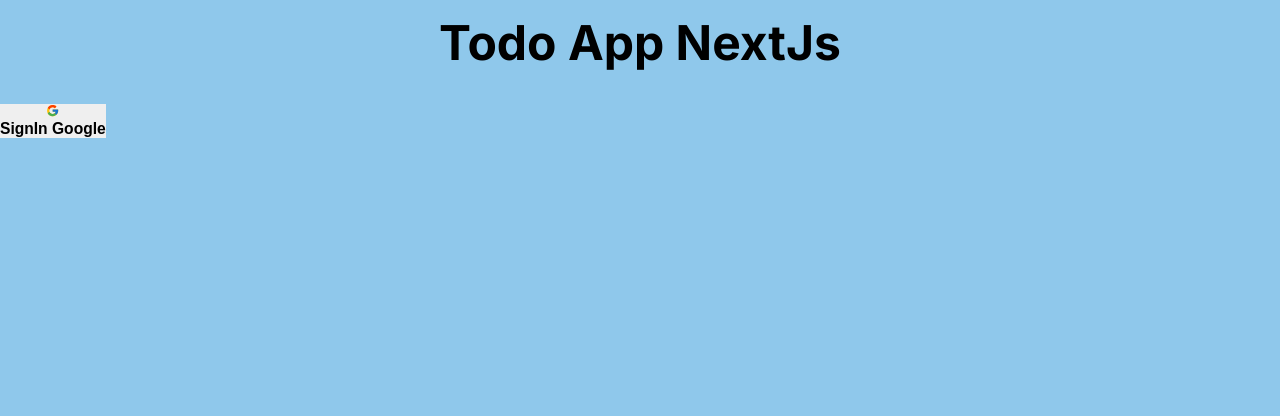
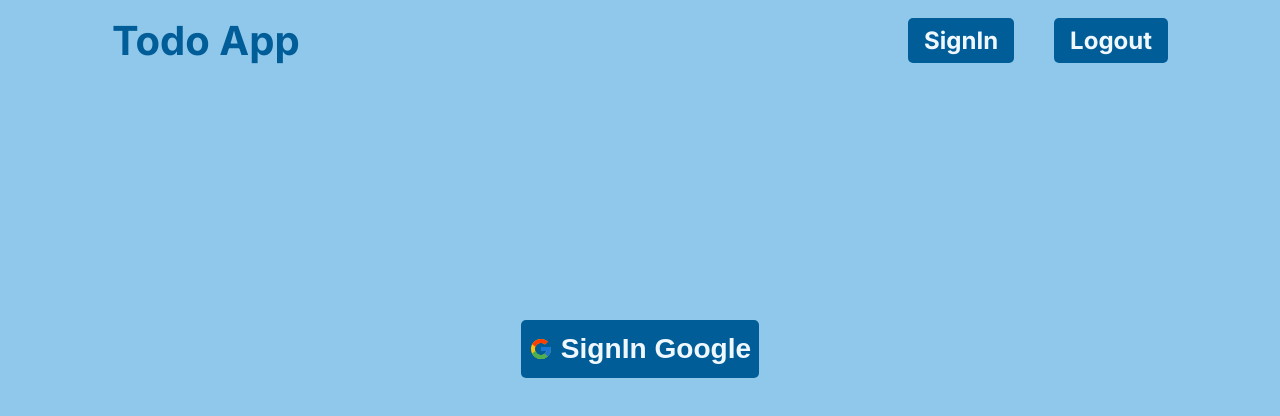
Before and after one commit to Rafiul29/nextjs-typeScript-todo-app, a Next.js app: page /signin in a window 1280 px wide. Shown: the top 416 px of the page. Built offline with nearby package versions, Linux system fonts and the light colour scheme.

Commit message:
next auth and sign done

```diff
--- a/app/Provider.tsx
+++ b/app/Provider.tsx
@@ -1,6 +1,7 @@
 "use client"
 
 import { SessionProvider } from "next-auth/react"
+
 export const NextAuthProvider=({children}:{children:any})=>{
   return <SessionProvider>
     {children}
--- a/app/componets/Navbar.tsx
+++ b/app/componets/Navbar.tsx
@@ -1,10 +1,17 @@
-import navbar from '../scss/navbar.module.scss'
+import Link from 'next/link'
+import style from '../scss/navbar.module.scss'
 
 const Navbar = () => {
   return (
-    <header className={navbar.header}>
-      <nav >
-        Todo App NextJs
+    <header className={style.header}>
+      <nav className={style.navitem}>
+       <h2 className={style.nav_logo}>
+       Todo App
+       </h2>
+       <div className={style.navLinks}>
+        <Link href="/signin" className={style.signin}>SignIn</Link>
+        <Link href="/" className={style.logout}>Logout</Link>
+       </div>
       </nav>
     </header>
   )
--- a/app/context/todoContext.js
+++ b/app/context/todoContext.js
@@ -1,7 +1,6 @@
-"use client"
+'use client'
+
 import { createContext,useReducer } from "react";
-
-
 
 const initialState = {
   todos: [],
--- a/app/hooks/useTodosContex.tsx
+++ b/app/hooks/useTodosContex.tsx
@@ -1,3 +1,4 @@
+"use client"
 import { useContext } from "react";
 import { TodoContext } from "../context/todoContext";
 
@@ -6,5 +7,5 @@ export const useTodosContext=()=>{
   if(!context){
     throw new Error("You must call useTodos inside a Todo contect")
   }
-  return context
+  return context;
 }
--- a/app/layout.tsx
+++ b/app/layout.tsx
@@ -28,14 +28,12 @@ export default function RootLayout({
   return (
     <html lang="en">
       <body className={inter.className} suppressHydrationWarning={true}>
-        {/* <NextAuthProvider> */}
-        {/* <SessionProvider session={session}> */}
+        <NextAuthProvider>
           <TodoContextProvider>
             <Navbar />
             {children}
           </TodoContextProvider>
-        {/* </SessionProvider> */}
-        {/* </NextAuthProvider> */}
+        </NextAuthProvider>
       </body>
     </html>
   );
--- a/app/scss/navbar.module.scss
+++ b/app/scss/navbar.module.scss
@@ -1,9 +1,53 @@
 $primary-color: #005D98;
 
 .header{
- font-size: 3rem;
- text-align: center;
- padding: 0.8rem 0 0.8rem 0;
- font-weight: bold;
- margin-bottom: 1.2rem;
+  width: 85%;
+  height: 5rem;
+  display: flex;
+  align-items: center;
+  margin: 0 auto;
+  padding: 1rem;
+  margin-bottom: 3rem;
 }
+.navitem{
+  width: 100%;
+  display: flex;
+  justify-content: space-between;
+  align-items: center;
+}
+.nav_logo{
+  font-weight: bold;
+  color: $primary-color;
+font-size: 2.5rem;
+font-weight: bold;
+}
+
+.navLinks{
+  display: flex;
+  gap:2.5rem;
+}
+.signin{
+  font-size: 1.5rem;
+  background-color: $primary-color;
+  color: aliceblue;
+  padding: 0.5rem 1rem;
+  font-weight: bold;
+  border-radius: 5px;
+  transition: 0.3s ease-in-out;
+}
+.signin:hover{
+  background-color: #0f6aa3;;
+}
+
+.logout{
+  font-size: 1.5rem;
+  background-color: $primary-color;
+  color: aliceblue;
+  font-weight: bold;
+  padding: 0.5rem 1rem;
+  border-radius: 5px;
+  transition: 0.3s ease-in-out;
+}
+.logout:hover{
+  background-color: #0f6aa3;;
+}
--- /dev/null
+++ b/app/scss/signin.module.scss
@@ -0,0 +1,28 @@
+$primary-color: #005D98;
+
+
+
+.account_container{
+margin-top: 15rem;
+  display: flex;
+  justify-content: center;
+  align-items: center;
+}
+
+.signIn_google{
+  display: flex;
+  flex-direction: row;
+  justify-content: center;
+  align-items: center;
+  padding: 0.8rem 0.5rem;
+  gap: 0.5rem;
+  font-size: 1.5rem;
+  border-radius: 5px;
+  color: aliceblue;
+  cursor: pointer;
+  background-color:$primary-color;
+  transition: 0.3s ease-in-out;
+}
+.signIn_google:hover{
+  background-color: #0f6aa3;;
+}
--- a/app/signin/page.tsx
+++ b/app/signin/page.tsx
@@ -1,14 +1,17 @@
-"use client"
-import {FcGoogle} from "react-icons/fc"
-import { useSession, signIn, signOut } from "next-auth/react"
+"use client";
+import { FcGoogle } from "react-icons/fc";
+import { useSession, signIn, signOut } from "next-auth/react";
+import style from "../scss/signin.module.scss"
 
 const SignInPage = () => {
   return (
-    <div>
-      <button >
-        <FcGoogle/>
-        <h3>SignIn Google</h3>
-      </button>
+    <div className={style.account_container}>
+      <div>
+        <button onClick={() => signIn("google")} className={style.signIn_google}>
+          <FcGoogle />
+          <h3>SignIn Google</h3>
+        </button>
+      </div>
     </div>
   );
 };
```
Also changed, not shown: app/api/auth/[...nextauth]/route.tsx (+11 -11 lines), app/componets/SignIn.tsx (deleted, +0 -14 lines), 1 other file (tests, documents, lock files or other folders).
